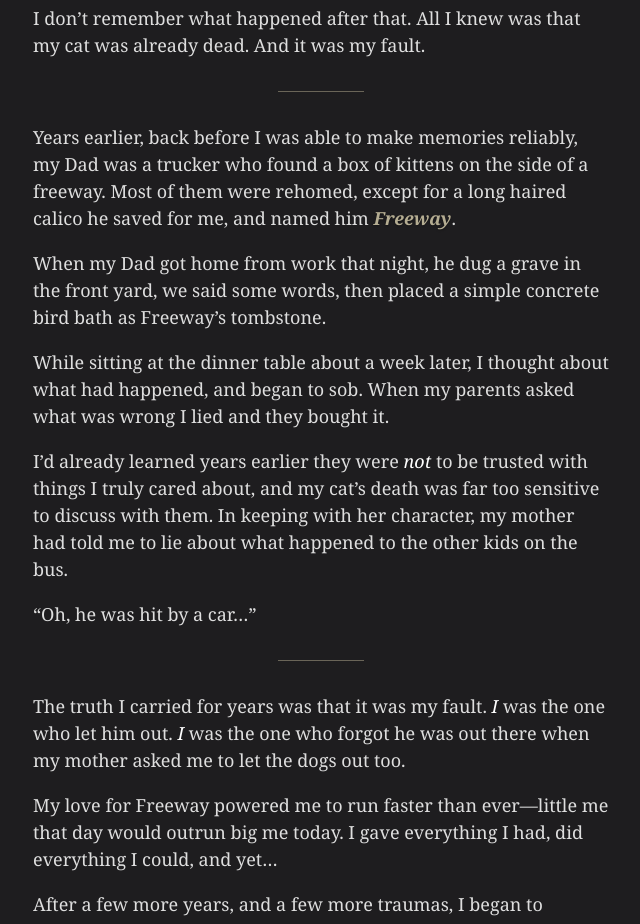
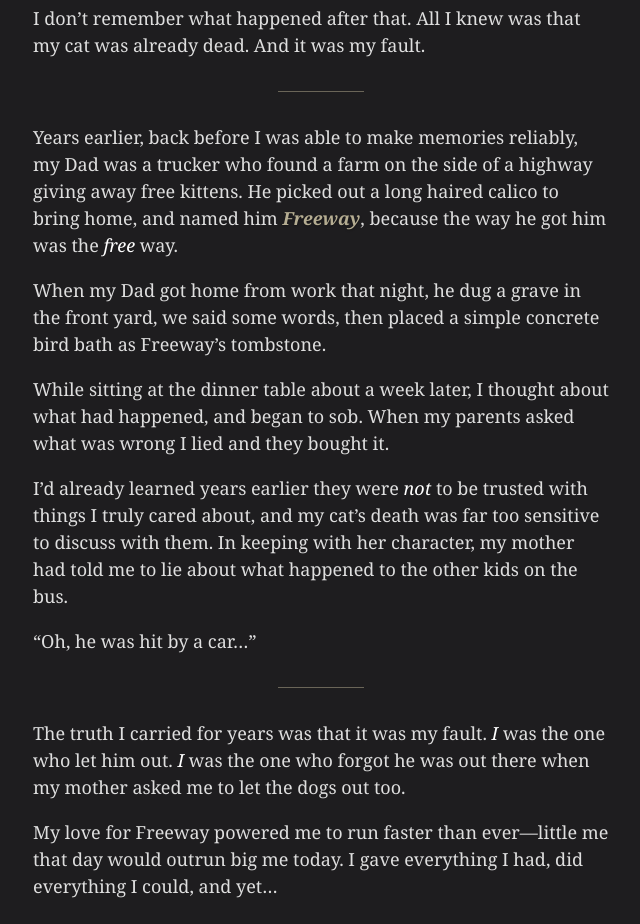
Before and after one commit to mrDarcyMurphy/freeway, a plain HTML site: page index.html in a window 1280 px wide. Shown: the part 1160-2084 px from the top of the page, without its empty margins (319-959 px from the left). Drawn offline with Linux system fonts and the light colour scheme.

Commit message:
fix the bit about how my dad got freeway

```diff
--- a/index.html
+++ b/index.html
@@ -98,8 +98,8 @@
     <p>I don&rsquo;t remember what happened after that. All I knew was that my cat was already dead. And it was my fault.</p>
     <hr />
     <p>
-      Years earlier, back before I was able to make memories reliably, my Dad was a trucker who found a box of kittens on the side of a freeway.
-      Most of them were rehomed, except for a long haired calico he saved for me, and named him <em class="fancy">Freeway</em>.
+      Years earlier, back before I was able to make memories reliably, my Dad was a trucker who found a farm on the side of a highway giving away free kittens.
+      He picked out a long haired calico to bring home, and named him <em class="fancy">Freeway</em>, because the way he got him was the <em>free</em> way.
     </p>
     <p>When my Dad got home from work that night, he dug a grave in the front yard, we said some words, then placed a simple concrete bird bath as Freeway&rsquo;s tombstone.</p>
     <p>
```
